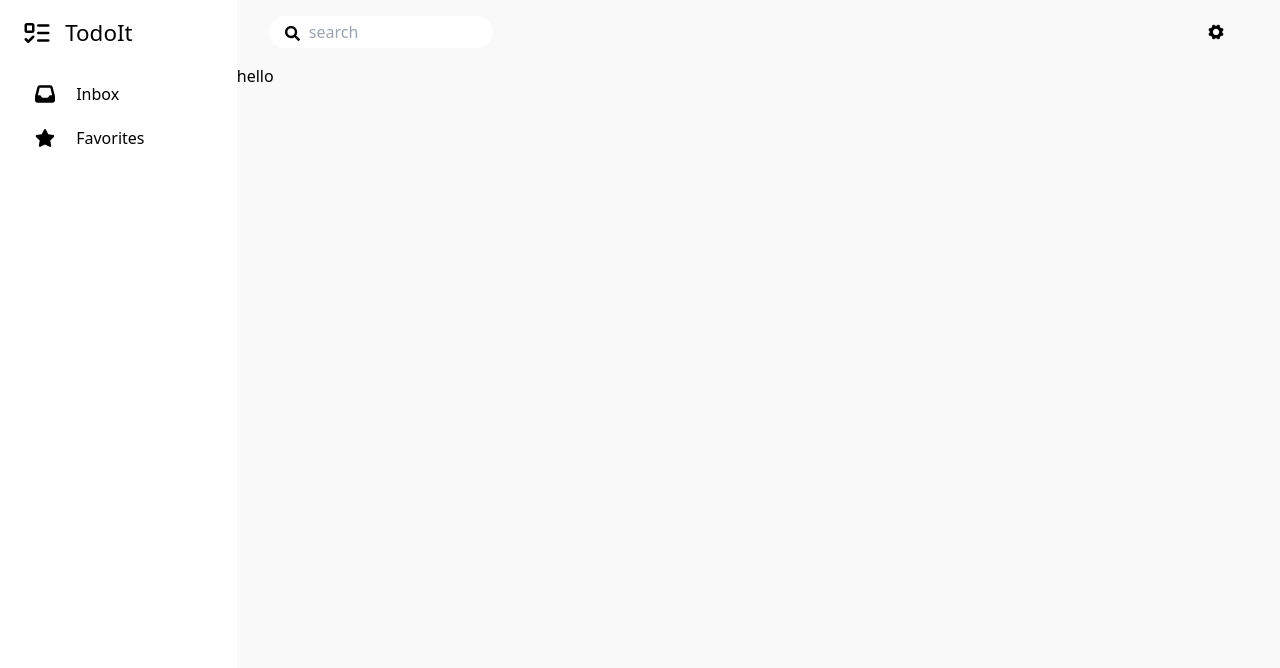
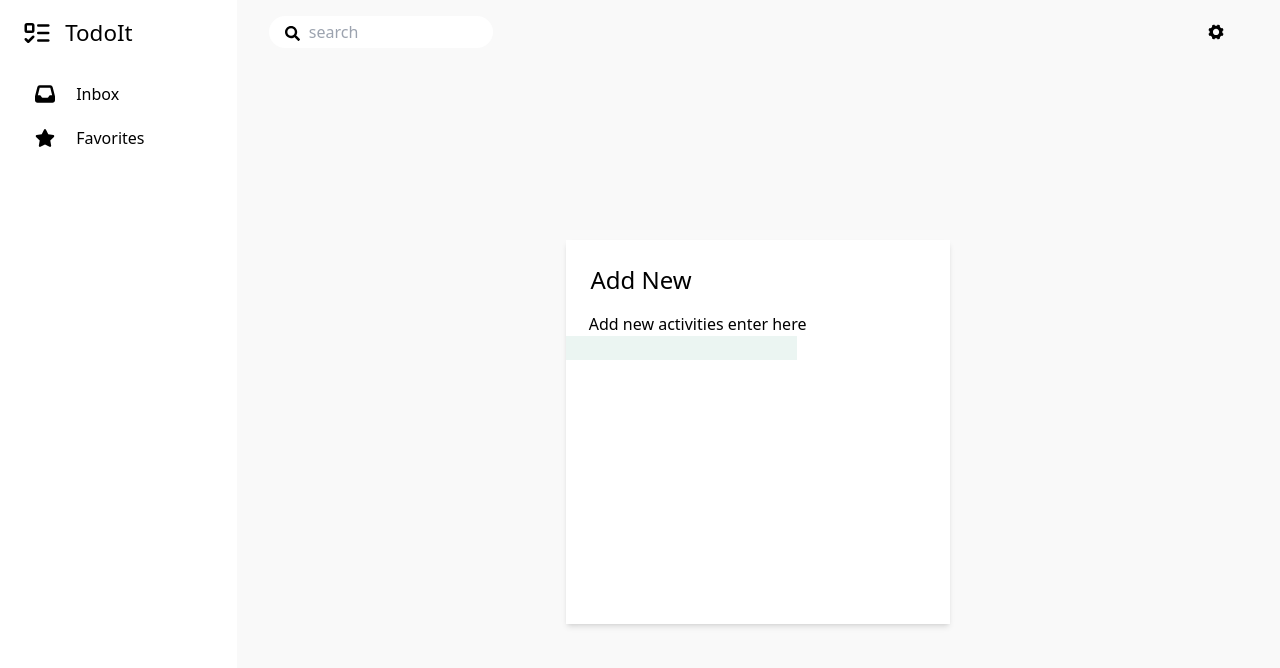
Before and after one commit to Daffa-Khayruyardan/TodoIt, a React (Vite) app in the folder client/: page /add in a window 1280 px wide. Shown: the top 668 px of the page. Built offline with nearby package versions, Linux system fonts and the light colour scheme.

Commit message:
update client side

```diff
--- a/client/components/Card.jsx
+++ b/client/components/Card.jsx
@@ -4,7 +4,7 @@ import { Link } from "react-router-dom";
 
 const Card = () => {
     return (
-        <div className="xl:flex xl:justify-between xl:items-center xl:bg-white xl:mt-[2em] xl:mr-[4em] xl:ml-[2em] xl:pl-[2em] xl:pt-[1.2em] xl:pb-[1.2em]">
+        <div className="xl:flex xl:cursor-pointer xl:shadow-md xl:justify-between xl:items-center xl:bg-white xl:mt-[2em] xl:mr-[4em] xl:ml-[2em] xl:pl-[2em] xl:pt-[1.2em] xl:pb-[1.2em]">
             {/* name of todo */}
             <h1>Hello</h1>
 
--- a/client/pages/AddTodo.jsx
+++ b/client/pages/AddTodo.jsx
@@ -1,7 +1,17 @@
 const AddTodo = () => {
     return(
-        <div className="xl:bg-silverLight xl:flex-1">
-            hello
+        <div className="xl:flex xl:justify-center xl:items-center xl:bg-silverLight xl:flex-1">
+            {/* form container */}
+            <form action="" className="xl:shadow-md xl:bg-white xl:w-96 xl:h-96">
+                {/* form title */}
+                <h1 className="xl:pt-[1em] xl:pl-[1em] xl:text-2xl">Add New</h1>
+
+                {/* form description */}
+                <p className="xl:pt-[1em] xl:pl-[1.4em]">Add new activities enter here</p>
+
+                {/* input field */}
+                <input type="text" className="xl:bg-greenLightDying xl:focus:outline-none" />
+            </form>
         </div>
     )
 }
--- a/client/pages/Todo.jsx
+++ b/client/pages/Todo.jsx
@@ -20,7 +20,7 @@ const Todo = () => {
                 <h1 className="xl:ml-[2em] xl:font-bold xl:mt-[1em] xl:text-xl">Inbox</h1>
 
                 {/* button add todo */}
-                <Link className="xl:flex xl:rounded-lg xl:pl-2 xl:mt-[1em] xl:pr-4 xl:justify-center xl:items-center xl:h-6  xl:bg-greenLight">
+                <Link to="/add" className="xl:flex xl:rounded-lg xl:pl-2 xl:mt-[1em] xl:pr-4 xl:justify-center xl:items-center xl:h-6  xl:bg-greenLight">
                     {/* icon add */}
                     <IoIosAdd color="white" size={20}/>
 
```
